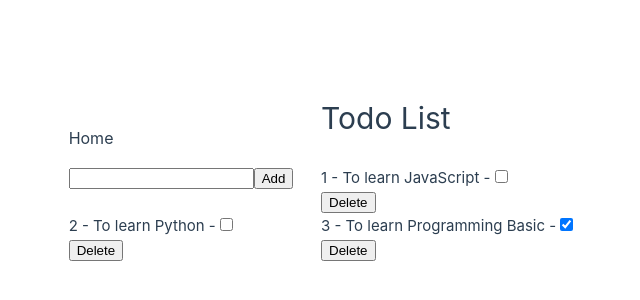
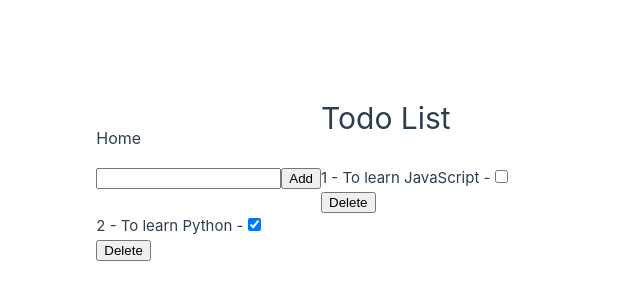
Before and after one commit to kylesinlynn/todo-list-vue3-vite, a Vue app: page / in a window 1280 px wide. Shown: the part 222-522 px from the top of the page, without its empty margins (319-959 px from the left). Built offline with nearby package versions, Linux system fonts and the light colour scheme.

Commit message:
refector!: change item delete to status
Changed the array item removing to be based on status instead of splicing the array

```diff
--- a/src/components/TodoItem.vue
+++ b/src/components/TodoItem.vue
@@ -2,23 +2,33 @@
 import { ref } from 'vue'
 
 const props = defineProps(['item'])
-const emit = defineEmits(['item', 'delete'])
+const emit = defineEmits(['update'])
 
+const text = ref(props.item.text)
 const done = ref(props.item.done)
+
+function updateItem(text=text.value, toggleDone=done.value, del=false) {
+  emit('update', {
+    id: props.item.id,
+    text,
+    done: toggleDone,
+    delete: del
+  })
+}
 </script>
 
 <template>
   <div>
     <p>
-      {{ props.item.id }} - {{ props.item.text }} -
+      {{ props.item.id }} - {{ text }} -
       <input
           type="checkbox"
           v-model="done"
           :checked="props.item.done"
-          @change="() => emit('item', {id: props.item.id, text: props.item.text, done})"
+          @change="updateItem"
       >
     </p>
-    <button @click="emit('delete', props.item.id)">Delete</button>
+    <button @click="updateItem(text, done, true)">Delete</button>
   </div>
 </template>
 
--- a/src/stores/item.js
+++ b/src/stores/item.js
@@ -5,13 +5,13 @@ export const useItemStore = defineStore('item', () => {
 
     // state
     const items = ref([
-        {id: 1, text: 'To learn JavaScript', done: false},
-        {id: 2, text: 'To learn Python', done: false},
-        {id: 3, text: 'To learn Programming Basic', done: true}
+        {id: 1, text: 'To learn JavaScript', done: false, delete: false},
+        {id: 2, text: 'To learn Python', done: true, delete: false},
+        {id: 3, text: 'To learn Programming Basic', done: true, delete: true}
     ])
 
     // getters
-    const doneItems = computed(() => items.value.filter(i => i.done))
+    const existingItems = computed(() => items.value.filter(i => !i.delete))
 
     // actions
     function createItem(text) {
@@ -27,11 +27,11 @@ export const useItemStore = defineStore('item', () => {
             1,
             item)
     }
-    function deleteItem(id) {
-        items.value.splice(
-            items.value.indexOf(items.value.find(i => i.id === id)),
-            1)
-    }
+    // function deleteItem(id) {
+    //     items.value.splice(
+    //         items.value.indexOf(items.value.find(i => i.id === id)),
+    //         1)
+    // }
 
-    return { items, doneItems, createItem, updateItem, deleteItem }
+    return { items, existingItems, createItem, updateItem }
 })
--- a/src/views/HomeView.vue
+++ b/src/views/HomeView.vue
@@ -6,8 +6,8 @@ import TodoItem from "@/components/TodoItem.vue";
 import AddTodoItem from "@/components/AddTodoItem.vue"
 
 const itemStore = useItemStore()
-const { items, doneItems } = storeToRefs(itemStore)
-const { createItem, updateItem, deleteItem } = itemStore
+const { items, existingItems } = storeToRefs(itemStore)
+const { createItem, updateItem } = itemStore
 
 </script>
 
@@ -20,11 +20,10 @@ const { createItem, updateItem, deleteItem } = itemStore
   />
 
   <TodoItem
-      v-for="item in items"
+      v-for="item in existingItems"
       :key="item.id"
       :item="item"
-      @item="updateItem"
-      @delete="deleteItem"
+      @update="updateItem"
   />
 
 </template>
```
